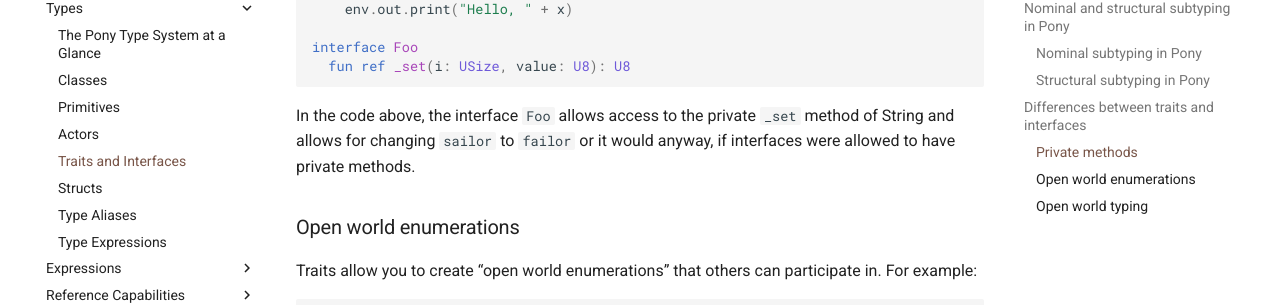
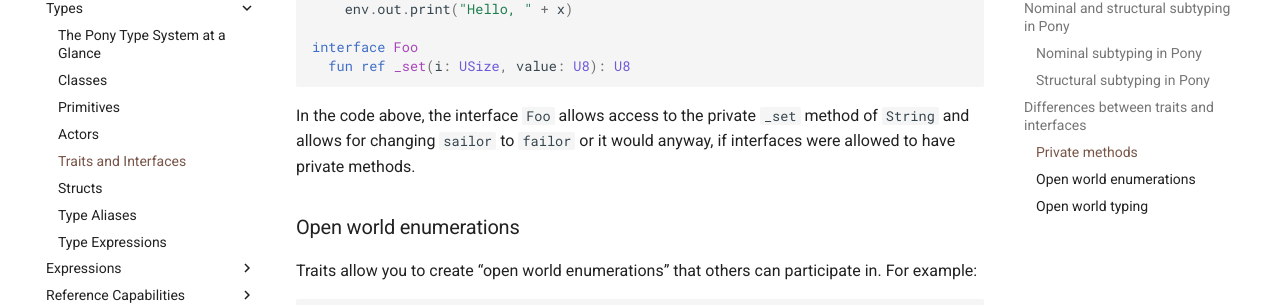
Before and after one commit to ponylang/pony-tutorial, an MkDocs documentation site: the page built from docs/types/traits-and-interfaces.md, in a window 1280 px wide and 900 px high, scrolled down 3901 px. Shown: the part 154-459 px from the top of the window. Built offline with MkDocs 1.6.1 and Material for MkDocs 9.7.7, drawn with Linux system fonts in a browser that asks for light colours; comment, search, counter and statistics services are not loaded.

````diff
--- a/docs/types/traits-and-interfaces.md
+++ b/docs/types/traits-and-interfaces.md
@@ -143,7 +143,7 @@ interface Foo
   fun ref _set(i: USize, value: U8): U8
 ```
 
-In the code above, the interface `Foo` allows access to the private `_set` method of String and allows for changing `sailor` to `failor` or it would anyway, if interfaces were allowed to have private methods.
+In the code above, the interface `Foo` allows access to the private `_set` method of `String` and allows for changing `sailor` to `failor` or it would anyway, if interfaces were allowed to have private methods.
 
 ### Open world enumerations
 
````
